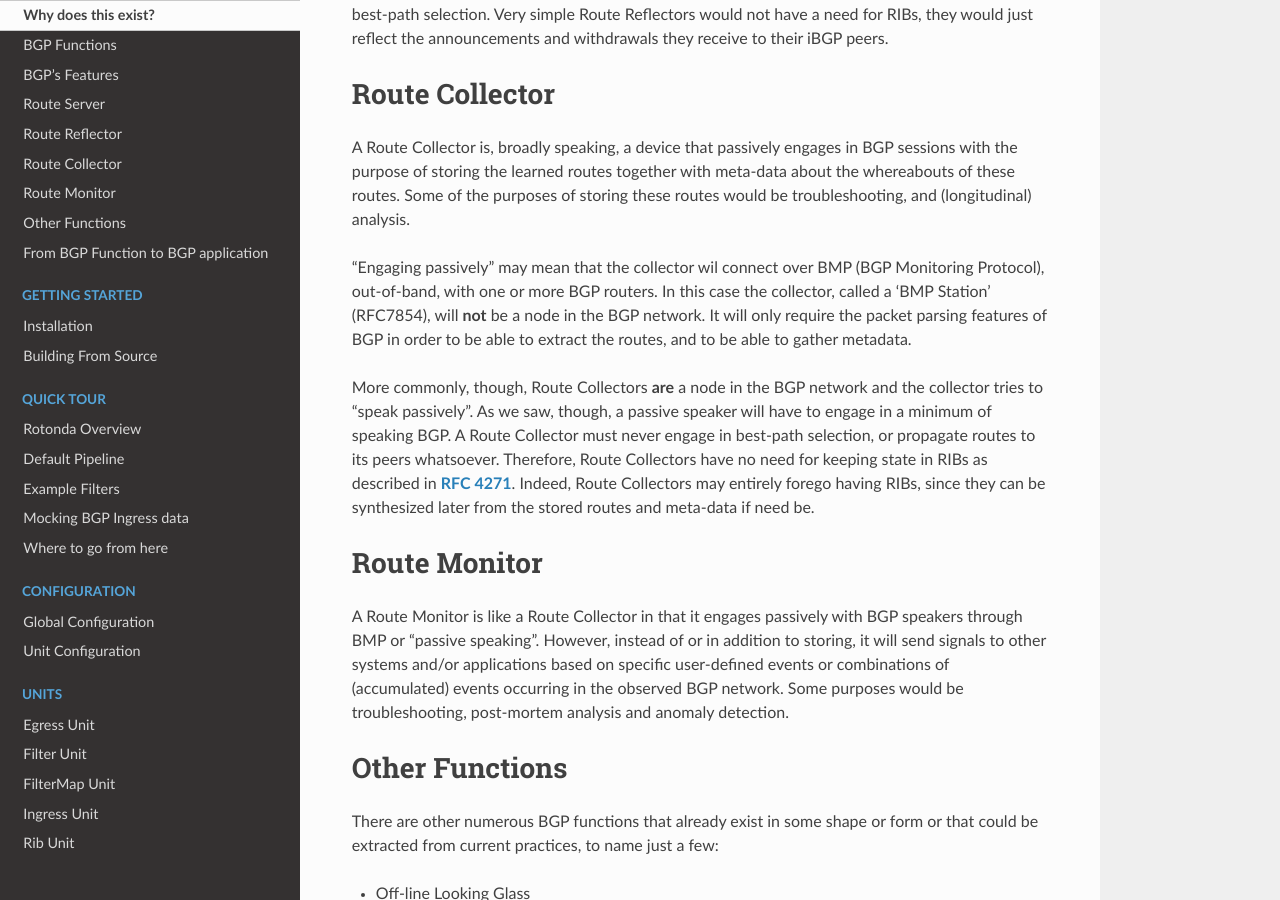
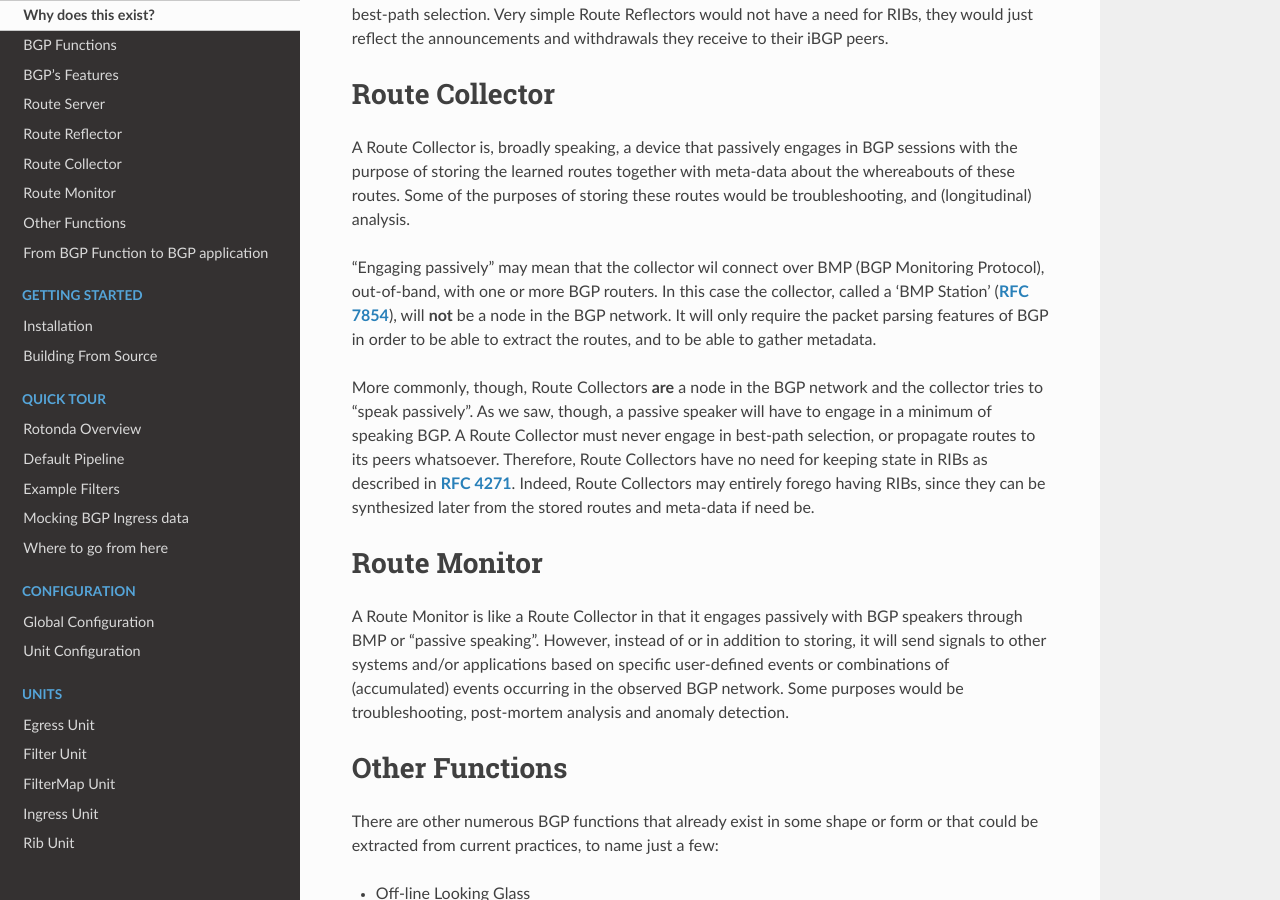
Before and after one commit to NLnetLabs/rotonda-doc, a Sphinx documentation site: the page built from manual/source/why.rst, in a window 1280 px wide and 900 px high, scrolled down 1946 px. Built offline with Sphinx 7.4.7 and the Read the Docs theme 2.0.0, drawn with Linux system fonts in a browser that asks for light colours.

Commit message:
Update manual/source/why.rst
Co-authored-by: Alex Band <alex@nlnetlabs.nl>

```diff
--- a/manual/source/why.rst
+++ b/manual/source/why.rst
@@ -106,7 +106,7 @@ storing these routes would be troubleshooting, and (longitudinal) analysis.
 
 "Engaging passively" may mean that the collector wil connect over BMP (BGP
 Monitoring Protocol), out-of-band, with one or more BGP routers. In this case
-the collector, called a 'BMP Station' (RFC7854), will **not** be a node in the
+the collector, called a 'BMP Station' (:RFC:`7854`), will **not** be a node in the
 BGP network. It will only require the packet parsing features of BGP in order
 to be able to extract the routes, and to be able to gather metadata.
 
```
